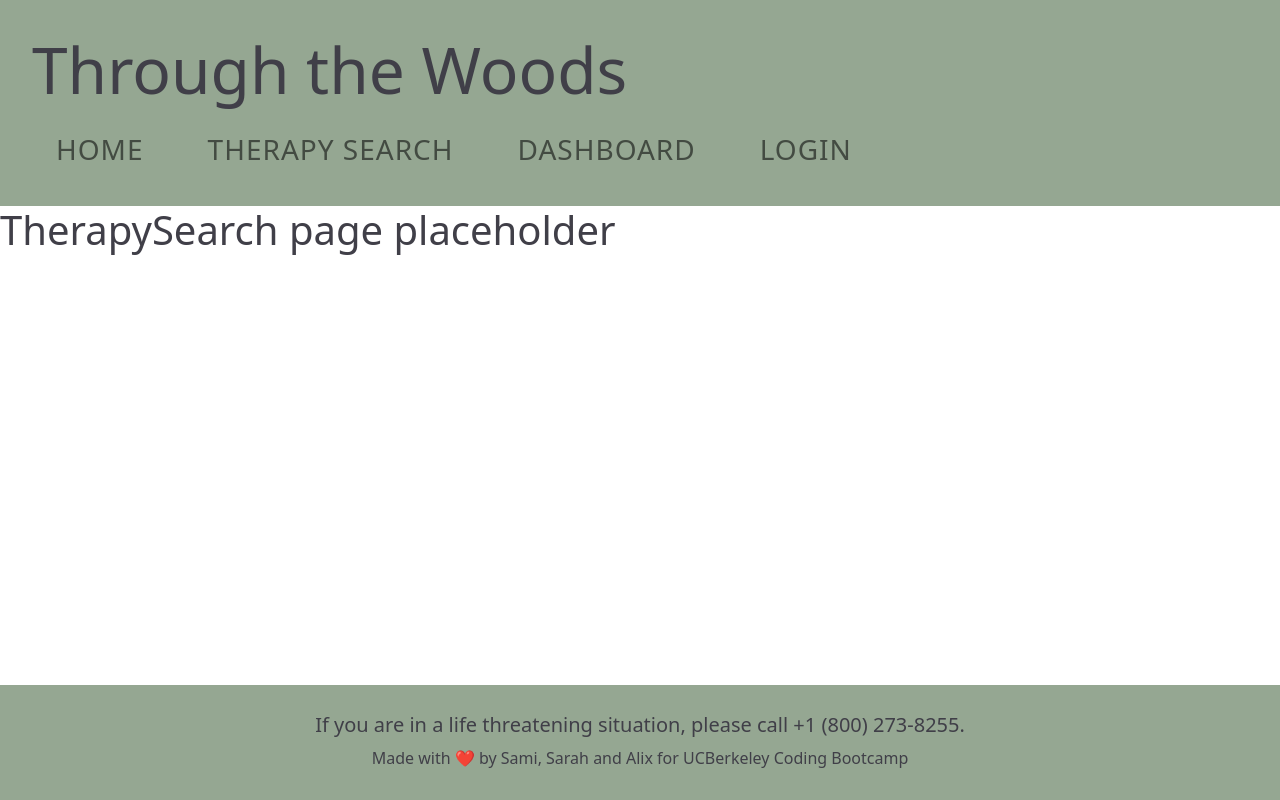
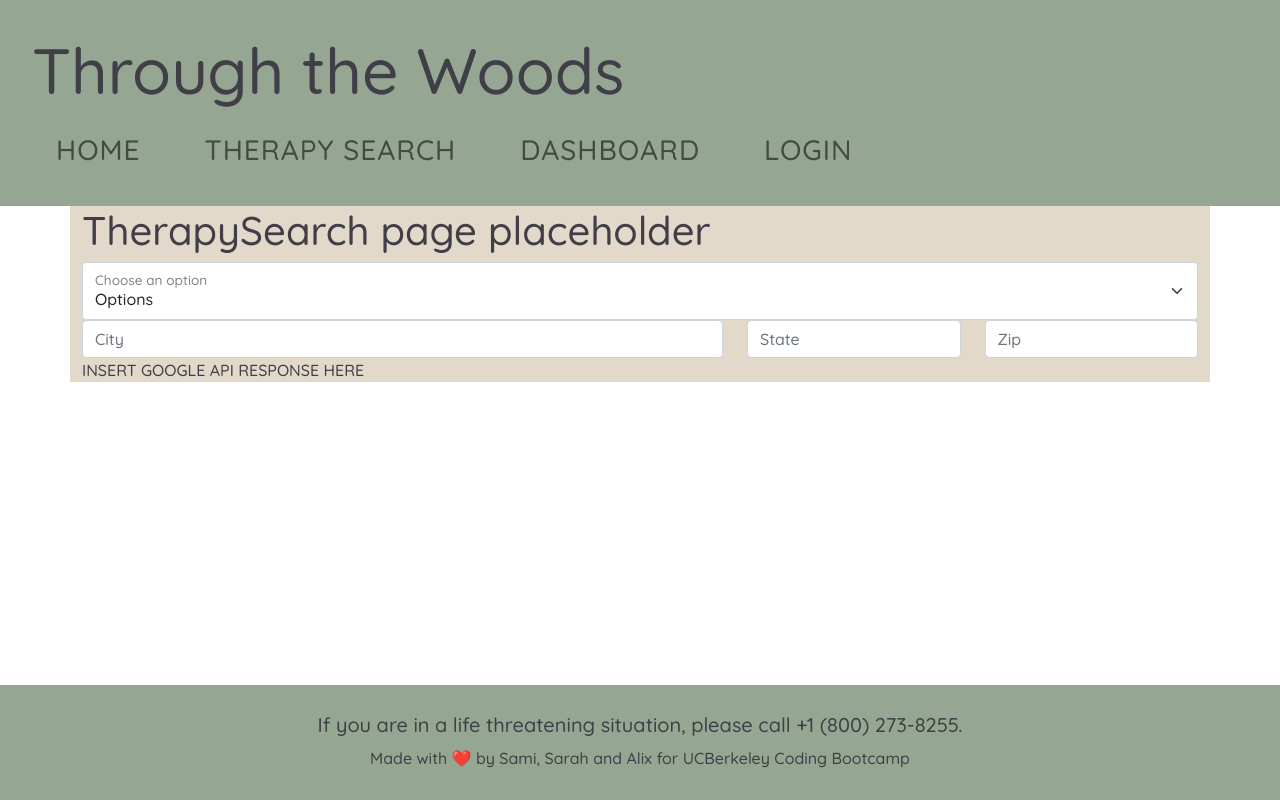
Before and after one commit to samikhawja/project_three, a React (Create React App) app in the folder client/: page /therapy in a window 1280 px wide. Built offline with nearby package versions, Linux system fonts and the light colour scheme.

Commit message:
placeholder for google api

```diff
--- a/client/src/pages/TherapySearch.js
+++ b/client/src/pages/TherapySearch.js
@@ -1,5 +1,14 @@
-import React, { useState, useEffect } from 'react';
+import { Form, Row, Col, FloatingLabel, Container } from "react-bootstrap";
+import "./../App.css";
+import React, { useState, useEffect } from "react";
 console.log(useState, useEffect);
+
+const myStyle = {
+  color: "#403F48",
+  backgroundColor: "#E3D9CA",
+  width: "100%",
+  height: "100%",
+};
 // // External fetch to the google books api endpoint still managed in utils/API, not server implementation
 // import { searchGooglePlaces } from '../utils/api';
 
@@ -64,10 +73,44 @@ function TherapySearch() {
   //   );
   // }
   return (
+    <Container style={myStyle}>
+      <Row>
         <div>
           <h1>TherapySearch page placeholder</h1>
+          <FloatingLabel controlId="floatingSelect" label="Choose an option">
+            <Form.Select aria-label="Floating label select example">
+              <option>Options</option>
+              <option value="1">AA Support Group</option>
+              <option value="2">Therapists Nearby</option>
+              <option value="3">Rehab Facilities</option>
+            </Form.Select>
+          </FloatingLabel>
+          <Form>
+            <Row>
+              <Col xs={7}>
+                <Form.Control placeholder="City" />
+              </Col>
+              <Col>
+                <Form.Control placeholder="State" />
+              </Col>
+              <Col>
+                <Form.Control placeholder="Zip" />
+              </Col>
+            </Row>
+            <Row>
+              <Col>INSERT GOOGLE API RESPONSE HERE</Col>
+            </Row>
+          </Form>
         </div>
+      </Row>
+    </Container>
   );
 }
 
 export default TherapySearch;
+
+//Alix's notes
+//options? not quite sure on them
+//city, state, zip?
+//container to load results
+//STYLE!
```
Lines whose indentation alone changed are shown as unchanged.
